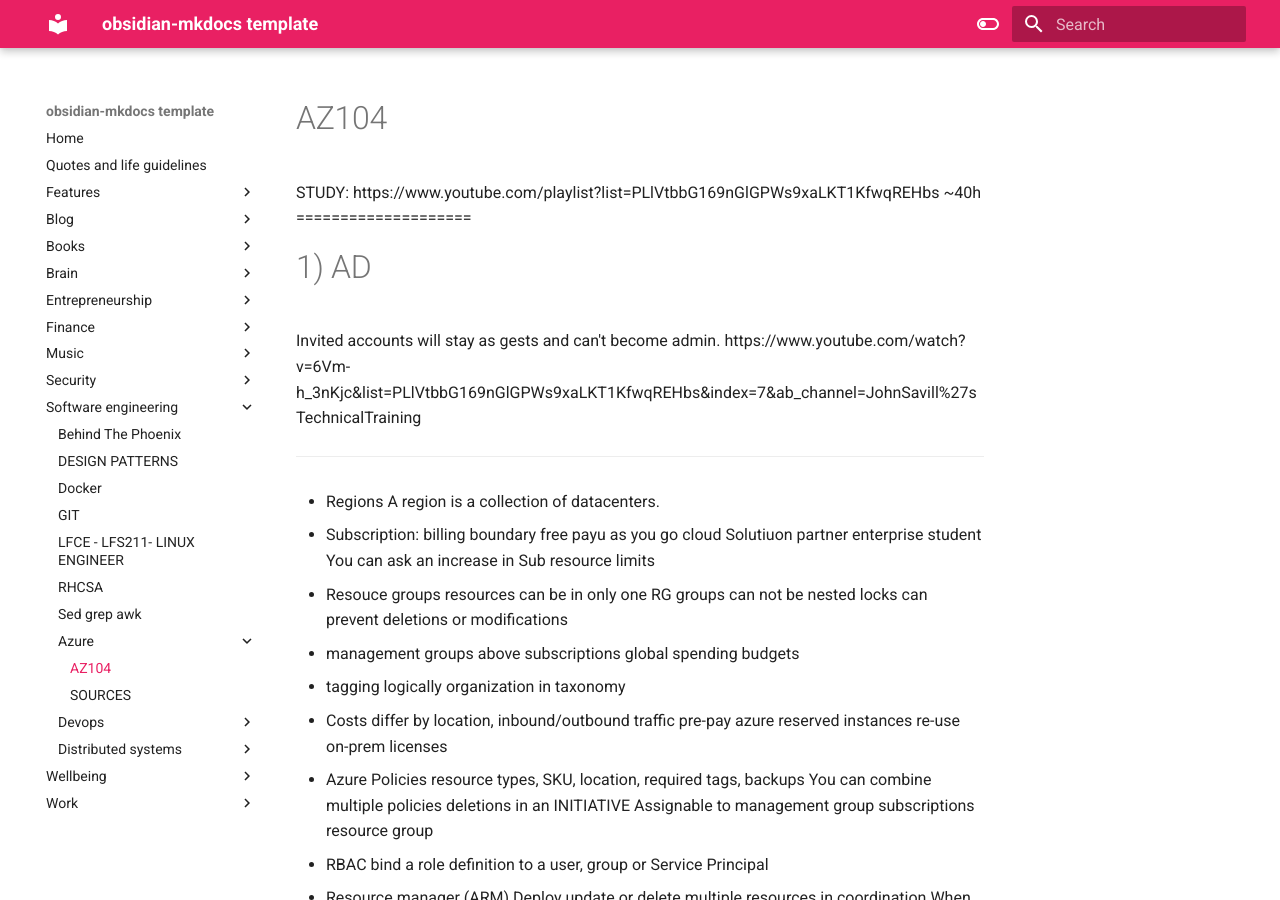
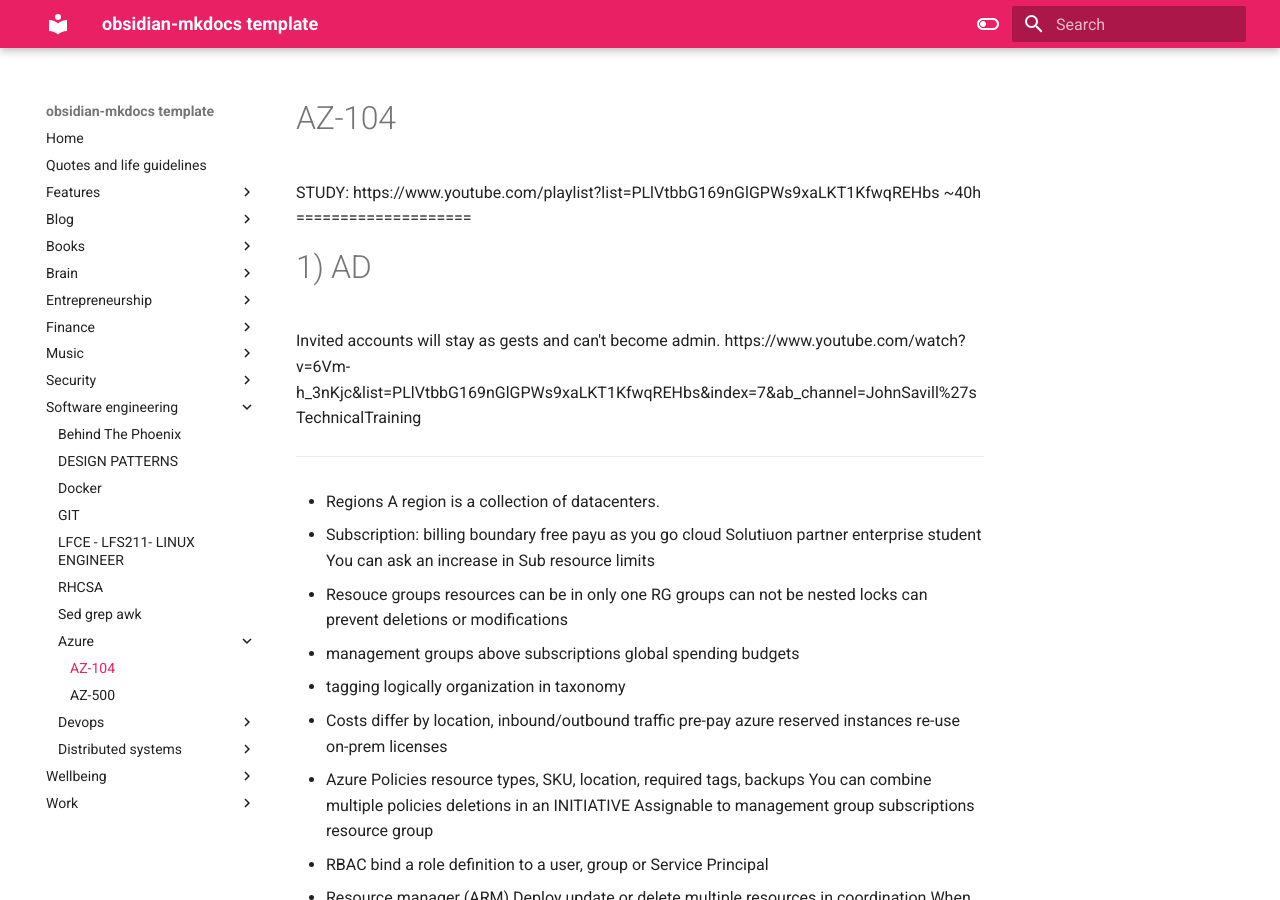
Before and after one commit to tuxerrante/knowledge, an MkDocs documentation site: the page built from docs/software-engineering/Azure/AZ104.md, in a window 1280 px wide and 900 px high. Built offline with MkDocs 1.6.1 and Material for MkDocs 9.7.7, drawn with Linux system fonts in a browser that asks for light colours.

Commit message:
fix titles

```diff
--- a/docs/software-engineering/Azure/AZ104.md
+++ b/docs/software-engineering/Azure/AZ104.md
@@ -1,4 +1,4 @@
-AZ104
+AZ-104
 ====================
 STUDY:
 https://www.youtube.com/playlist?list=PLlVtbbG169nGlGPWs9xaLKT1KfwqREHbs
--- a/docs/software-engineering/Azure/AZ500.md
+++ b/docs/software-engineering/Azure/AZ500.md
@@ -1,4 +1,4 @@
-# SOURCES
+# AZ-500
 
 - [AZ-500 Microsoft Azure Security Technologies Study Cram](https://www.youtube.com/watch?v=6vISzj-z8k4&t=187s&ab_channel=JohnSavill%27sTechnicalTraining) +3h
 - [Microsoft Certified: Azure Security Engineer Associate - Certifications | Microsoft Learn](https://learn.microsoft.com/en-us/credentials/certifications/azure-security-engineer/?practice-assessment-type=certification)
```
